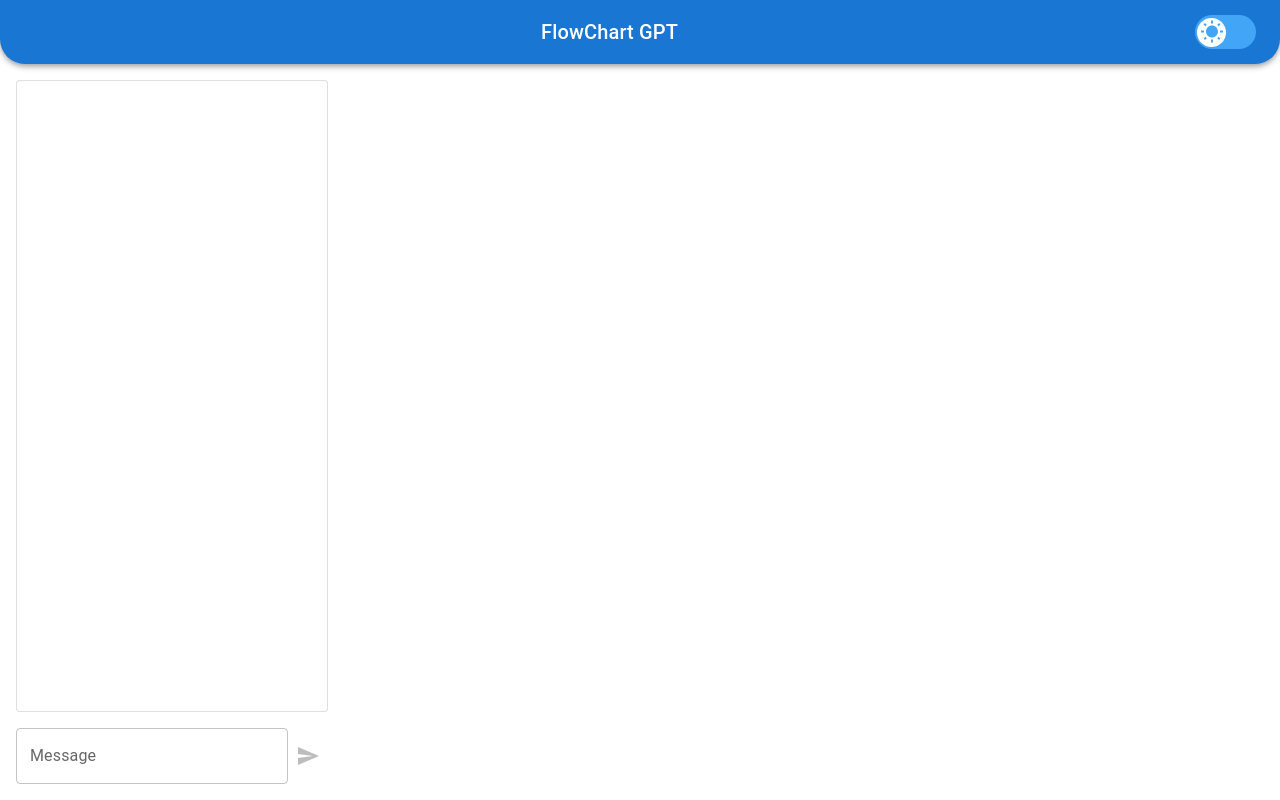
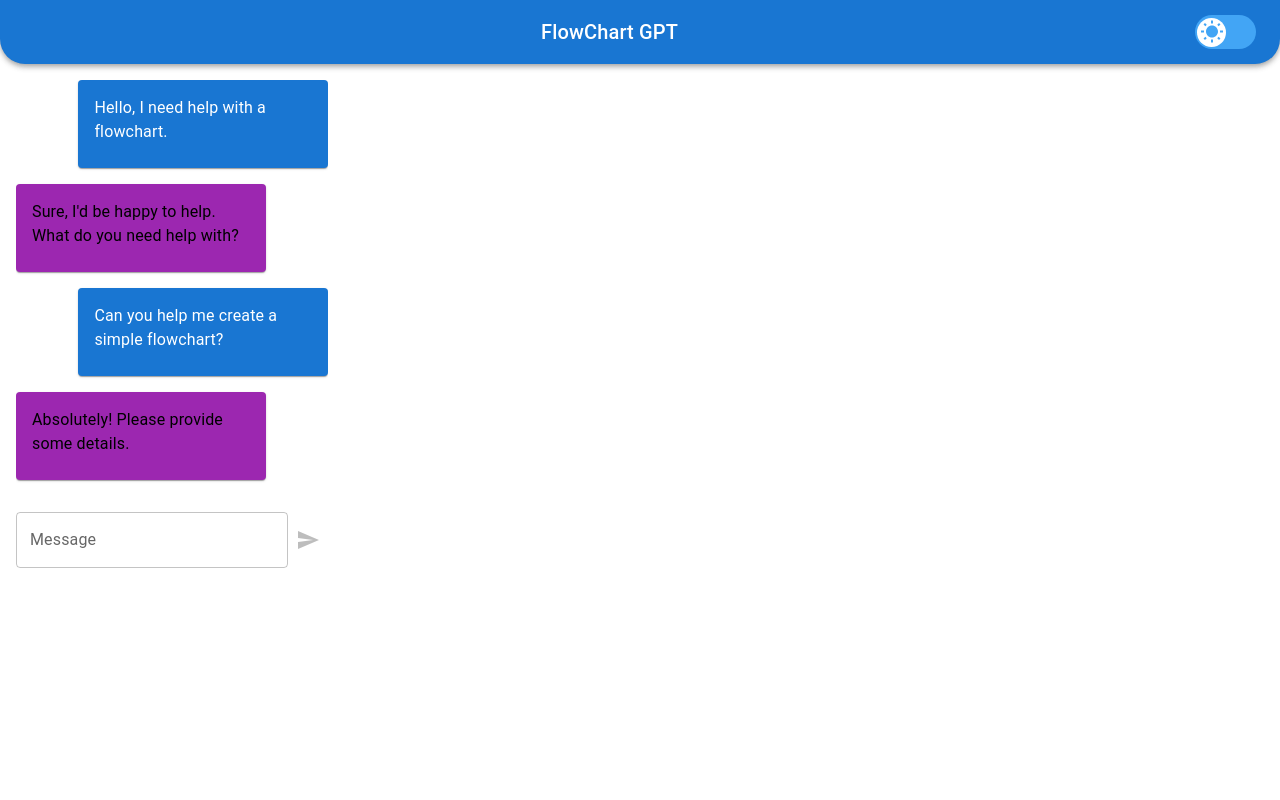
Before and after one commit to marcogracie/flowchartgpt_frontend, a React (Vite) app: page / in a window 1280 px wide. Built offline with nearby package versions, Linux system fonts and the light colour scheme.

Commit message:
the ai/ user distinction is coded in now, just have to add beveling and then resize some stuff

```diff
--- a/src/App.jsx
+++ b/src/App.jsx
@@ -11,7 +11,9 @@ import {
   SvgIcon,
   TextField,
   IconButton,
-  Grid
+  Grid,
+  Card,
+  CardContent,
 } from "@mui/material";
 import { useTheme, ThemeProvider, createTheme } from "@mui/material/styles";
 import { styled } from "@mui/system";
@@ -62,10 +64,23 @@ function DarkModeToggle({ darkMode, toggleDarkMode }) {
   );
 }
 
+
+
 function App() {
   const [darkMode, setDarkMode] = useState(false);
-  const [messages, setMessages] = useState([]);
+  //const [messages, setMessages] = useState([]);
   const [input, setInput] = useState("");
+
+  const messages = [
+    { sender: "user", content: "Hello, I need help with a flowchart." },
+    {
+      sender: "api",
+      content: "Sure, I'd be happy to help. What do you need help with?",
+    },
+    { sender: "user", content: "Can you help me create a simple flowchart?" },
+    { sender: "api", content: "Absolutely! Please provide some details." },
+  ];
+
 
   const toggleDarkMode = () => setDarkMode(!darkMode);
 
@@ -87,7 +102,7 @@ function App() {
           flexGrow: 1,
           display: "flex",
           flexDirection: "column",
-          minHeight: "100vh"
+          minHeight: "100vh",
         }}
       >
         <AppBar position="static" sx={{ borderRadius: "0px 0px 25px 25px" }}>
@@ -105,34 +120,39 @@ function App() {
             />
           </Toolbar>
         </AppBar>
-        <Grid container sx={{ flexGrow: 1, p: 2}}>
+        <Grid container sx={{ flexGrow: 1, p: 2 }}>
           <Grid item xs={12} md={3}>
             <Box
-          sx={{display: "flex", flexDirection: "column", height: "100%" }}
-        >
-          <Paper
-            variant="outlined"
               sx={{
-              flexGrow: 1,
-              p: 2,
-              overflowY: "scroll",
-              "&: :-webkit-scrollbar": {
-                width: "0.4em",
-              },
-              "&: :-webkit-scrollbar-thumb": {
-                borderRadius: "4px",
-                backgroundColor: theme.palette.grey[500],
-              },
+                display: "flex",
+                flexDirection: "column",
+                height: "100%",
+                overflowY: "auto",
+                gap: 2,
               }}
             >
-            <List>
                 {messages.map((message, index) => (
-                <ListItem key={index}>
-                  <ListItemText primary={message} />
-                </ListItem>
+                <Card
+                  key={index}
+                  sx={{
+                    alignSelf:
+                      message.sender === "user" ? "flex-end" : "flex-start",
+                    maxWidth: "80%",
+                    bgcolor:
+                      message.sender === "user"
+                        ? "primary.main"
+                        : "secondary.main",
+                    color:
+                      message.sender === "user"
+                        ? "common.white"
+                        : "common.black",
+                  }}
+                >
+                  <CardContent>
+                    <Typography variant="body1">{message.content}</Typography>
+                  </CardContent>
+                </Card>
                 ))}
-            </List>
-          </Paper>
               <Box
                 component="form"
                 sx={{
```
Lines whose indentation alone changed are shown as unchanged.
